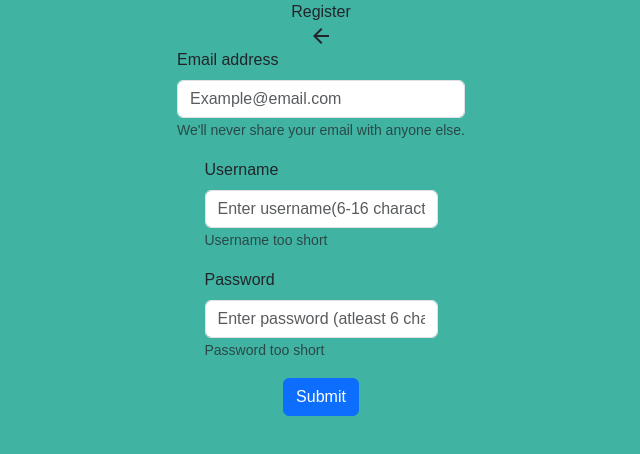
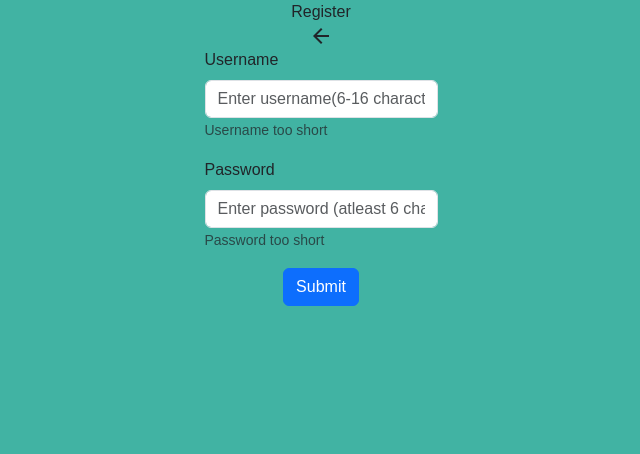
Before and after one commit to Jonas-Larsson1/Onlineauktion2024, a React (Vite) app in the folder client/: page /registerPage in a window 1280 px wide. Shown: the top 454 px of the page, without its empty margins (319-959 px from the left). Built offline with nearby package versions, Linux system fonts and the light colour scheme; no server answers; a web font is replaced by a local one.

Commit message:
email input removed

```diff
--- a/client/src/pages/RegisterPage.jsx
+++ b/client/src/pages/RegisterPage.jsx
@@ -103,13 +103,6 @@ export default function RegisterPage() {
         arrow_back
       </button>
 
-      <Form.Group className="mb-3" controlId="formBasicEmail">
-        <Form.Label>Email address</Form.Label>
-        <Form.Control type="email" placeholder="Example@email.com" />
-        <Form.Text className="text-muted">
-          We'll never share your email with anyone else.
-        </Form.Text>
-      </Form.Group>
 
       <Form.Group className="mb-3" controlId="formBasicUsername">
         <Form.Label>Username</Form.Label>
@@ -136,9 +129,6 @@ export default function RegisterPage() {
         />
         <Form.Text className="text-muted">{passwordWarning}</Form.Text>
       </Form.Group>
-      {/* <Form.Group className="mb-3" controlId="formBasicCheckbox">
-        <Form.Check type="checkbox" label="Check me out" />
-      </Form.Group> */}
       <Button variant="primary" onClick={registerUser}>
         Submit
       </Button>
```
